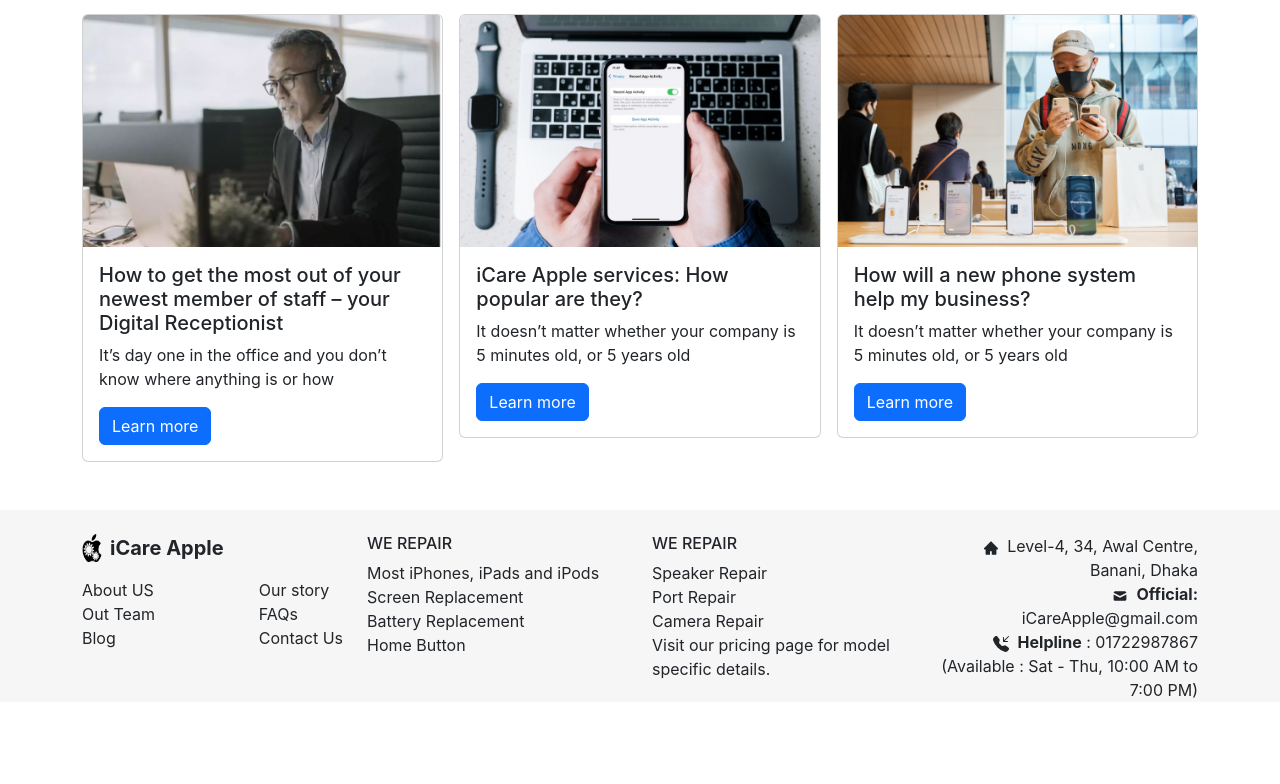
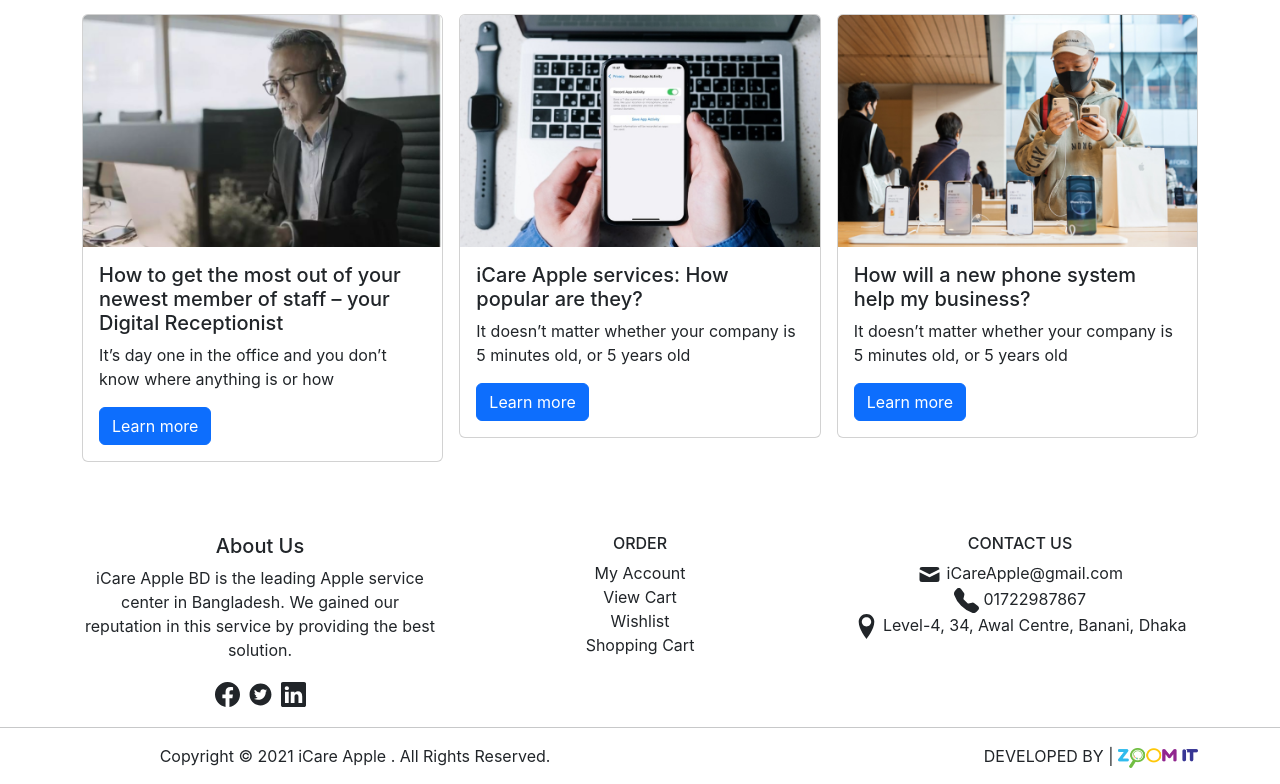
Before and after one commit to nazmul-2020/Apple-Care-Service-Center-Zoom, a React (Create React App) app: page /blog in a window 1280 px wide. Shown: the part 863-1647 px from the top of the page. Before the commit the page ends 1565 px from the top, so only its background shows below. Built offline with nearby package versions, Linux system fonts and the light colour scheme.

Commit message:
update footer

```diff
--- a/src/App.js
+++ b/src/App.js
@@ -1,6 +1,7 @@
 import { Routes, Route} from "react-router-dom";
 import AboutUs from "./Pages/AboutUs/AboutUs";
 import Blog from "./Pages/Blog/Blog";
+import ContactUs from "./Pages/Home/ContactUs/ContactUs";
 import Home from "./Pages/Home/Home";
 import Footer from "./Pages/Shared/Footer/Footer";
 import Header from "./Pages/Shared/Header/Header";
@@ -12,6 +13,7 @@ function App() {
       <Routes>
         <Route path="/" element={<Home />} />
         <Route path="/aboutUs" element={<AboutUs/>} />
+        <Route path="/contact" element={<ContactUs/>} />
         <Route path="/blog" element={<Blog />} />
       </Routes>
       <Footer/>
--- a/src/Pages/AboutUs/AboutUs.js
+++ b/src/Pages/AboutUs/AboutUs.js
@@ -3,7 +3,7 @@ import './AboutUs.css'
 
 const AboutUs = () => {
     return (
-        <div className=' my-5'>
+        <div className=' mt-5'>
             <div className='aboutUsBanner'>
                 <div className='overlay h-100 d-flex align-items-center justify-content-center'>
                     <div className='text-white'>
--- /dev/null
+++ b/src/Pages/Home/ContactUs/ContactUs.js
@@ -0,0 +1,11 @@
+import React from 'react';
+
+const ContactUs = () => {
+    return (
+        <div>
+
+        </div>
+    );
+};
+
+export default ContactUs
--- a/src/Pages/Shared/Footer/Footer.css
+++ b/src/Pages/Shared/Footer/Footer.css
@@ -1,4 +1,7 @@
 .footer{
     background: #f2f2f2aa;
+}
 
+.footer-icon{
+    font-size: 25px;
 }
--- a/src/Pages/Shared/Footer/Footer.js
+++ b/src/Pages/Shared/Footer/Footer.js
@@ -1,68 +1,58 @@
 import React from 'react';
-import logo from '../../../assets/Images/logo.png';
-import { AiFillHome } from "react-icons/ai";
+import {AiFillTwitterCircle } from "react-icons/ai";
 import { HiMail } from 'react-icons/hi';
-import { BsFillTelephoneInboundFill, } from 'react-icons/bs';
+import { ImLocation } from 'react-icons/im';
+import { BsFacebook, BsFillTelephoneFill,BsLinkedin, } from 'react-icons/bs';
+import zoomit from '../../../assets/Images/zoom.png'
 import './Footer.css'
+import { Icon } from '@iconify/react';
 
 const Footer = () => {
     return (
-        <div className='mt-4'>
-            <footer className='footer'>
+        <div className='mt-4 text-center'>
+            <footer className='footr'>
                 <div className='container'>
-                <div className='row g-4'>
-                    <div className='col-lg-3 col-md-6 col-12  g-4'>
-                        <div className='d-flex align-items-center'>
-                            <img
-                                alt=""
-                                src={logo}
-                                width="20"
-                                height="28"
-                                className="d-inline-block align-top"
-                            />{' '}
-                            <div className='ms-2'>
-                                <h5 className='fw-bold m-0'>iCare Apple</h5>
-                            </div>
-                        </div>
-                        <div className=''>
-                            <div className='d-flex justify-content-between mt-3'>
+                    <div className='row g-4'>
+                        <div className='col-lg-4 col-md-6 col-12  g-4'>
+                            <div className=''>
+                                <h5>About Us</h5>
+                                <p>iCare Apple BD is the leading Apple service center in Bangladesh. We gained our reputation in this service by providing the best solution.</p>
                                 <div>
-                                    <p className='mb-0'>About US</p>
-                                    <p className='mb-0'>Out Team</p>
-                                    <p className='mb-0'>Blog</p>
-                                </div>
-                                <div>
-                                    <p className='mb-0'>Our story</p>
-                                    <p className='mb-0'>FAQs</p>
-                                    <p className='mb-0'>Contact Us</p>
+                                <BsFacebook className='m-1 footer-icon'/>
+                                <AiFillTwitterCircle className='m-1 footer-icon'/>
+                                <BsLinkedin className='m-1 footer-icon'/>
                                 </div>
                             </div>
                         </div>
-                        <div></div>
+                        <div className='col-lg-4 col-md-6 col-12 bg- g-4 '>
+                            <h6>ORDER</h6>
+                            <p className='mb-0'>My Account</p>
+                            <p className='mb-0'>View Cart</p>
+                            <p className='mb-0'>Wishlist</p>
+                            <p className='mb-0'>Shopping Cart</p>
+                        </div>
+                        <div className='col-lg-4 col-md-6 col-12 g-4'>
+                            <h6> CONTACT US</h6>
+                            <p className='mb-0'><HiMail className='footer-icon' /> iCareApple@gmail.com  </p>
+                            <p className='mb-0'><BsFillTelephoneFill className='footer-icon'/>  01722987867</p>
+                            <p className='mb-0'><ImLocation className='footer-icon' /> Level-4, 34, Awal Centre, Banani, Dhaka</p>
+                        </div>
+
                     </div>
-                    <div className='col-lg-3 col-md-6 col-12 g-4'>
-                        <h6>WE REPAIR</h6>
-                        <p className='mb-0'>Most iPhones, iPads and iPods</p>
-                        <p className='mb-0'>Screen Replacement</p>
-                        <p className='mb-0'>Battery Replacement</p>
-                        <p className='mb-0'>Home Button</p>
+                    <div>
+
                     </div>
-                    <div className='col-lg-3 col-md-6 col-12 bg- g-4 '>
-                        <h6>WE REPAIR</h6>
-                        <p className='mb-0'>Speaker Repair</p>
-                        <p className='mb-0'>Port Repair</p>
-                        <p className='mb-0'>Camera Repair</p>
-                        <p className='mb-0'>Visit our pricing page for model specific details.</p>
+                </div>
+                <hr />
+                <div className='container'>
+                <div className='row'>
+                   <div className='col col-md-6 col-lg-6'>
+                   <p>Copyright © 2021 iCare Apple . All Rights Reserved.</p>
+                   </div>
+                    <div className='col col-md-6 col-6 text-end '>
+                    <span className=''>DEVELOPED BY | </span>
+                    <img width='80' height='20' src={zoomit} alt="sssss" />
                     </div>
-                    <div className='col-lg-3 col-md-6 col-12 g-4 text-end'>
-                        <p className='mb-0'><AiFillHome className='me-1'/> Level-4, 34, Awal Centre, Banani, Dhaka</p>
-                        <p className='mb-0'><HiMail className='me-1'/> <span className='fw-bold'>Official:</span> iCareApple@gmail.com  </p>
-                        <p className='mb-0 '><BsFillTelephoneInboundFill className='me-1'/> <span className='fw-bold'>Helpline</span> : 01722987867 (Available : Sat - Thu, 10:00 AM to 7:00 PM)</p>
-                    </div>
-
-                </div>
-                <div>
-
                 </div>
                 </div>
             </footer>
--- a/src/Pages/Shared/Header/Header.js
+++ b/src/Pages/Shared/Header/Header.js
@@ -22,7 +22,7 @@ const Header = () => {
                     <Navbar.Collapse id="basic-navbar-nav">
                         <Nav className="ms-auto fw-bold">
                             <Nav.Link href="/aboutUs">About Us</Nav.Link>
-                            <Nav.Link href="#link">Contact Us</Nav.Link>
+                            <Nav.Link href="/contact">Contact Us</Nav.Link>
                             <Nav.Link href="#home">Carts</Nav.Link>
                             <Nav.Link href="/blog">Blog</Nav.Link>
                             <Nav.Link href="#link" className=''>Log In</Nav.Link>
```
Also changed, not shown: src/assets/Images/zoom.png (added).
